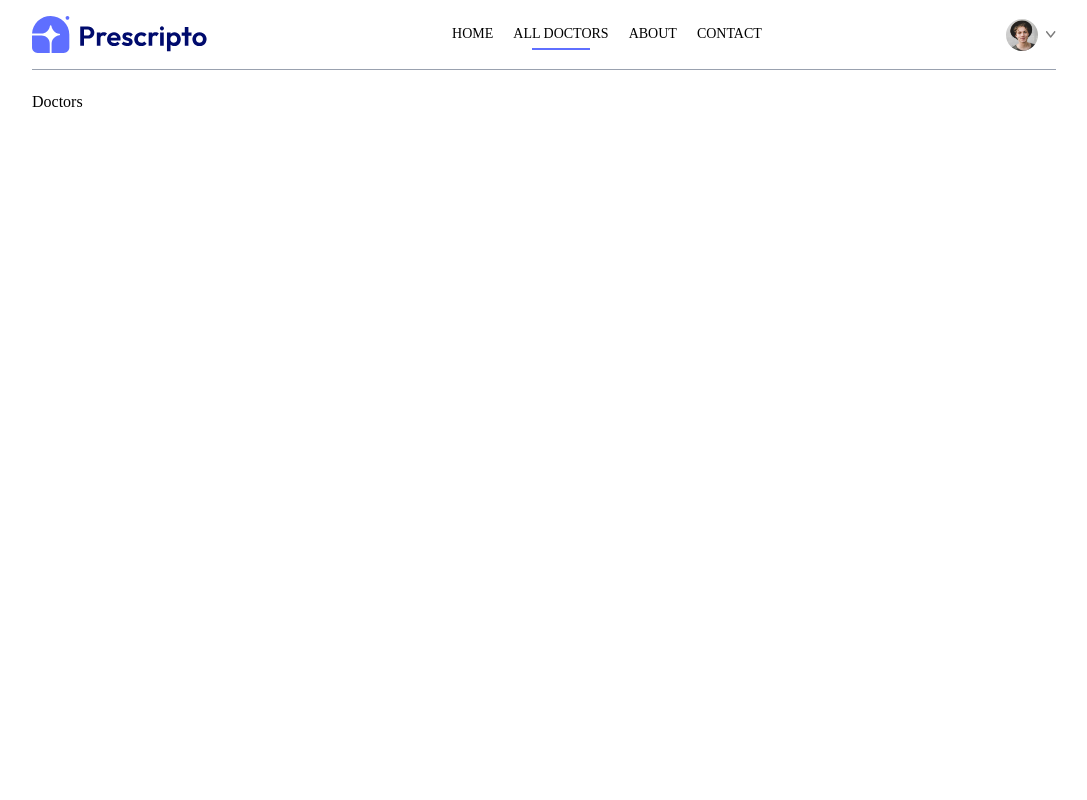
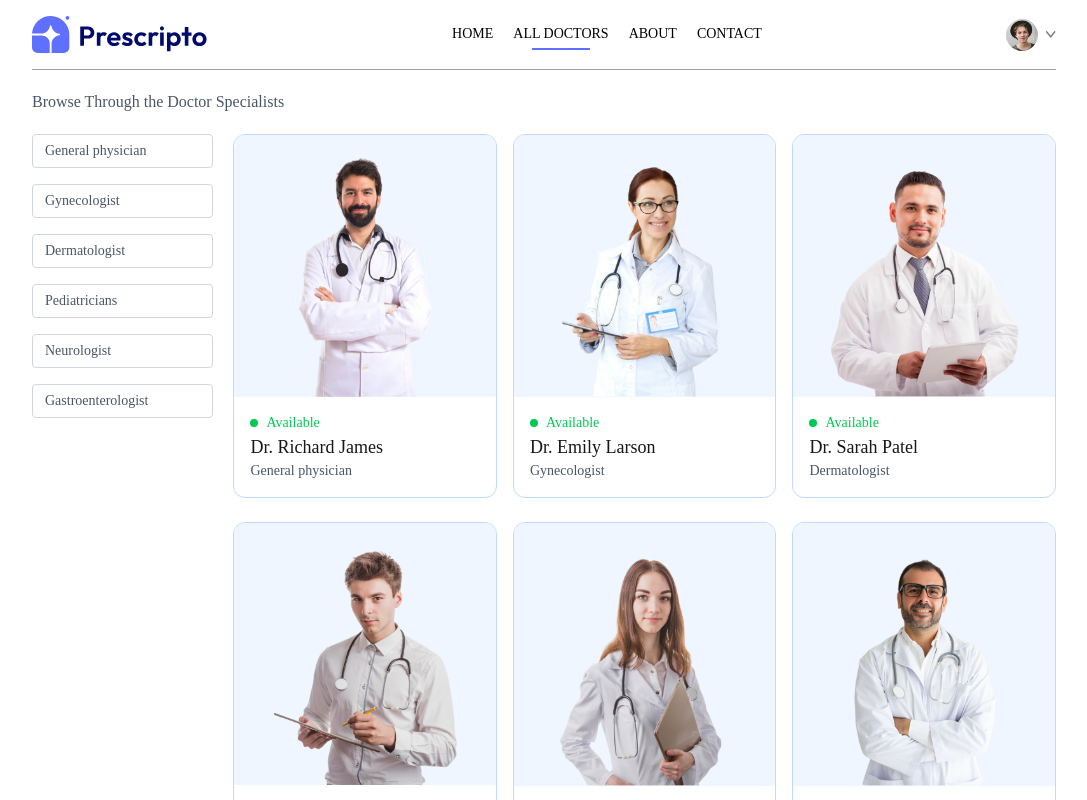
Before and after one commit to freelanceradnan/Hospital-management-system, a React (Vite) app: page /doctors in a window 1280 px wide. Shown: the top 800 px of the page, without its empty margins (96-1183 px from the left). Built offline with nearby package versions, Linux system fonts and the light colour scheme.

Commit message:
filter wise alldoctors page added

```diff
--- a/src/Components/Footer/Footer.jsx
+++ b/src/Components/Footer/Footer.jsx
@@ -4,7 +4,7 @@
 const Footer = () => {
     return (
         <div className='md:mx-10'>
-           <div className='flex flex-col sm:grid grid-cols-[3fr_1fr_1fr] gap-20 my-10 mt-30 text-sm'>
+           <div className='flex flex-col sm:grid md:grid-cols-[3fr_1fr_1fr] gap-20 my-10 mt-30 text-sm'>
              {/* footer-left */}
             <div>
             <img src={assets.logo} alt="" className='mb-5 w-40'/>
--- a/src/Pages/Doctors/Doctors.jsx
+++ b/src/Pages/Doctors/Doctors.jsx
@@ -1,9 +1,91 @@
-import React from 'react';
+import React, { useContext, useEffect, useState } from 'react';
+import { useNavigate, useParams } from 'react-router-dom';
+import { MainContext } from '../../Contexts/MainContext';
 
 const Doctors = () => {
+    const navigate = useNavigate();
+    const { spaciality } = useParams();
+    const { doctors } = useContext(MainContext);
+    const [filterDoc, setFilterDoc] = useState([]);
+
+    const specialityList = [
+        'General physician',
+        'Gynecologist',
+        'Dermatologist',
+        'Pediatricians',
+        'Neurologist',
+        'Gastroenterologist'
+    ];
+
+    const applyFilter = () => {
+        if (spaciality) {
+            setFilterDoc(doctors.filter(doc => doc.speciality === spaciality));
+        } else {
+            setFilterDoc(doctors);
+        }
+    };
+
+    useEffect(() => {
+        applyFilter();
+         console.log(spaciality)
+    }, [spaciality, doctors]);
+
+    const handleNavigation = (currentSpeciality) => {
+
+        if (spaciality === currentSpeciality) {
+            navigate('/doctors');
+        } else {
+            navigate(`/doctors/${currentSpeciality}`);
+        }
+    };
+
     return (
         <div>
-          <h2>Doctors</h2>
+            <p className='text-gray-600 sm:flex-row items-start gap-5 mt-5'>
+                Browse Through the Doctor Specialists
+            </p>
+
+            <div className='flex flex-col sm:flex-row items-start gap-5 mt-5'>
+                {/* Sidebar Filter Buttons */}
+                <div className='flex flex-col gap-4 text-sm text-gray-600'>
+                    {specialityList.map((spec) => (
+                        <p
+                            key={spec}
+                            onClick={() => handleNavigation(spec)}
+                            className={`w-[94vw] sm:w-auto pl-3 py-1.5 pr-16 border border-gray-300 rounded transition-all cursor-pointer ${
+                                spaciality === spec ? "bg-indigo-50 text-black font-medium" : ""
+                            }`}
+                        >
+                            {spec}
+                        </p>
+                    ))}
+                </div>
+
+                {/* Doctors Grid */}
+                <div className='w-full grid grid-cols-auto-cards gap-4 gap-y-6'>
+                   {filterDoc.length>0?<> {filterDoc.map((item, index) => (
+                        <div
+                            key={item._id || index}
+                            className="border border-blue-200 rounded-xl overflow-hidden cursor-pointer hover:translate-y-[-10px] transition-all duration-500"
+                            onClick={() => navigate(`/appointment/${item._id}`)}
+                        >
+                            <img src={item.image} alt={item.name} className="bg-blue-50 w-full object-cover"/>
+                            <div className="p-4">
+                                <div className="flex items-center gap-2 text-sm text-center text-green-500">
+                                    <p className="w-2 h-2 bg-green-500 rounded-full"></p>
+                                    <p>Available</p>
+                                </div>
+                                <p className='text-neutral-900 text-lg font-medium'>{item.name}</p>
+                                <p className='text-gray-600 text-sm'>{item.speciality}</p>
+                            </div>
+                        </div>
+                    ))}</>:<>
+                    <div className='flex justify-center items-center w-full text-center text-gray-500 py-10 col-span-full font-medium'>
+                Doctors Not Available At this moment!
+            </div>
+                    </>}
+                </div>
+            </div>
         </div>
     );
 };
```
